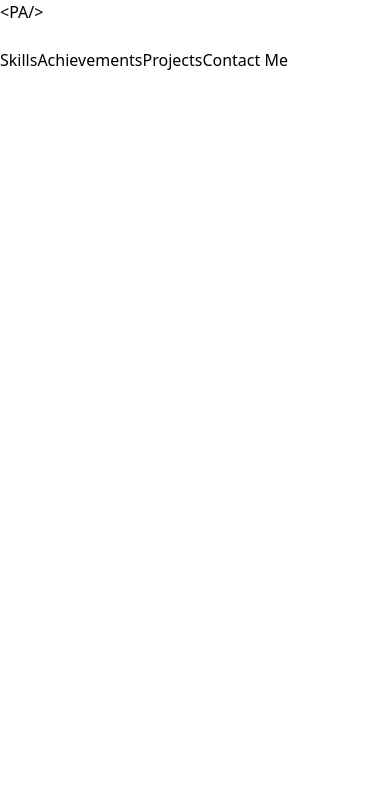
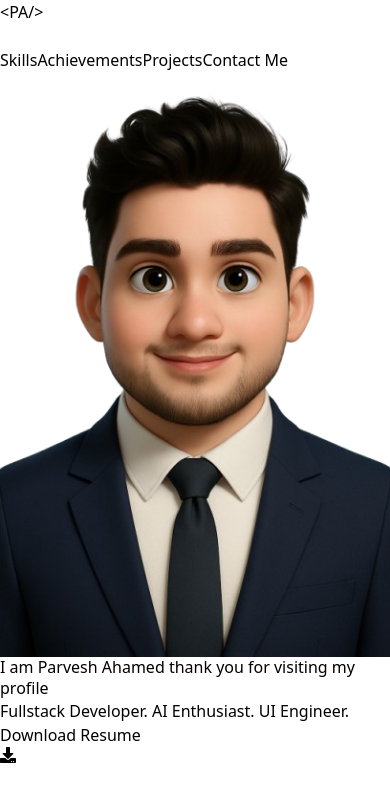
Before and after one commit to parveshahamed00/Personal_Portfolio, a React (Vite) app: page /hr in a window 390 px wide. Shown: the top 802 px of the page. Built offline with nearby package versions, Linux system fonts and the light colour scheme.

Commit message:
designing hero section for hr and add functionality for resume download

```diff
--- a/src/components/Navbar.jsx
+++ b/src/components/Navbar.jsx
@@ -6,7 +6,7 @@ function Navbar(props) {
 
   return (
     <header
-      className={`w-full ${props.bgColor}  shadow-lg fixed top-0 left-0 z-50`}
+      className={`w-full ${props.bgColor}  shadow-lg sticky top-0 left-0 z-50`}
     >
       <nav className="max-w-7xl mx-auto px-4 sm:flex sm:items-center sm:justify-between py-3">
         {/* Logo */}
@@ -22,7 +22,7 @@ function Navbar(props) {
           {/* Hamburger Icon */}
           <button
             onClick={() => setMenuOpen(!menuOpen)}
-            className="sm:hidden p-2 text-gray-600 focus:outline-none"
+            className="sm:hidden p-2 text-gray-600 focus:outline-none bg-slate-200"
             aria-label="Toggle navigation"
           >
             {menuOpen ? (
--- a/src/pages/Hr.jsx
+++ b/src/pages/Hr.jsx
@@ -1,18 +1,63 @@
 import React from "react";
 import Navbar from "../components/Navbar";
+import { FaDownload } from "react-icons/fa";
 
 function Hr() {
+  const downloadAndOpenFile = () => {
+    const fileUrl = "/WebDeveloper_Parvesh.pdf"; // Adjust the path as necessary
+
+    // Create a temporary anchor element to trigger the download
+    const downloadLink = document.createElement("a");
+    downloadLink.href = fileUrl;
+    downloadLink.download = "WebDeveloper_Parvesh.pdf"; // Specify the filename here
+    document.body.appendChild(downloadLink);
+    downloadLink.click();
+    document.body.removeChild(downloadLink);
+
+    // Open the file in a new tab
+    window.open(fileUrl, "_blank");
+  };
+
   return (
-    <div>
+    <div className="bg-white min-h-screen">
       <Navbar
         navLogoColor="text-white"
-        bgColor="bg-blue-500"
-        textColor="text-gray-300"
+        bgColor="bg-[#161179]"
+        textColor="text-gray-400"
         textHover="hover:text-white"
         btnBgColor="bg-white"
         btnTextColor="text-blue-600"
-        btnHoverColor="hover:bg-blue-600 hover:text-white"
+        btnHoverColor="hover:bg-blue-700 hover:text-white"
       />
+      <section className="grid grid-cols-1 md:grid-cols-2 items-center justify-between min-h-[90vh]">
+        <div className="flex justify-center m-0 sm:order-2">
+          <img
+            src="/images/profilPic-Hr.png"
+            alt="Profile"
+            className="sm:w-72 w-60 object-cover rounded-full shadow-2xl"
+          />
+        </div>
+        <div className="text-center max-w-xl mx-auto sm:order-1">
+          <h1
+            style={{ lineHeight: "1.3" }}
+            className="text-4xl md:text-5xl font-bold"
+          >
+            I am <span className="text-[#161179]">Parvesh Ahamed</span> thank
+            you for visiting my profile
+          </h1>
+          <p className="text-lg text-gray-600 mt-3">
+            Fullstack Developer. AI Enthusiast. UI Engineer.
+          </p>
+          <button
+            onClick={downloadAndOpenFile}
+            className="border border-black text-black bg-transparent px-6 mt-5 py-2 rounded-md hover:bg-black hover:text-white transition"
+          >
+            <span className="flex items-center">
+              Download Resume <FaDownload className="ml-2" />
+            </span>
+          </button>
+        </div>
+      </section>
     </div>
   );
 }
```
Also changed, not shown: public/images/profilPic-Hr.png (added), src/pages/home.css (deleted), 1 other file (tests, documents, lock files or other folders).
